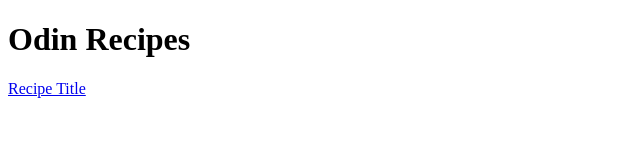
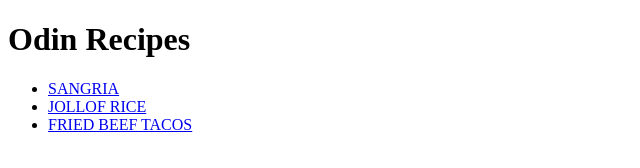
Before and after one commit to neeptygun/git_test, a plain HTML site: page odin-recipes/index.html in a window 1280 px wide. Shown: the whole page, without its empty margins (0-640 px from the left). Drawn offline with Linux system fonts and the light colour scheme.

Commit message:
Edit recipes

```diff
--- a/odin-recipes/index.html
+++ b/odin-recipes/index.html
@@ -4,6 +4,10 @@
         <h1>Odin Recipes</h1>
     </head>
     <body>
-        <a href="recipes/sangria.html">Recipe Title</a>
+        <ul>
+            <li><a href="recipes/sangria.html">SANGRIA</a></li>
+            <li><a href="recipes/jollofrice.html">JOLLOF RICE</a></li>
+            <li><a href="recipes/friedbeeftacos.html">FRIED BEEF TACOS</a></li>
+        </ul>
     </body>
 </htm>
```
Also changed, not shown: odin-recipes/recipes/friedbeeftacos.html (added, +4 -0 lines), odin-recipes/recipes/jollofrice.html (added, +4 -0 lines).
